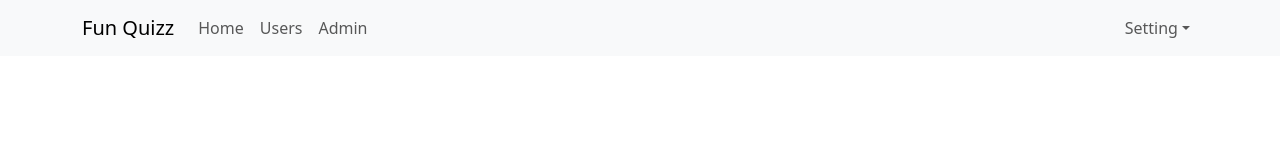
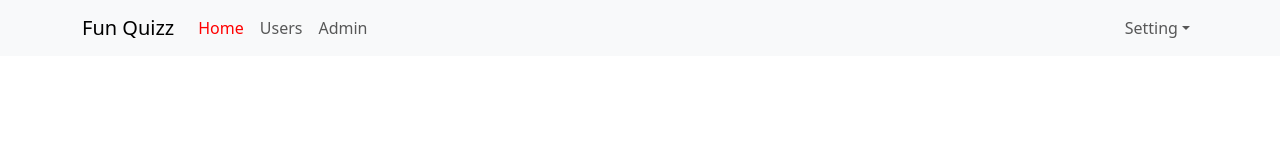
Before and after one commit to AnhDuyDao/test-demo-react, a React (Create React App) app: page / in a window 1280 px wide. Shown: the top 160 px of the page. Built offline with nearby package versions, Linux system fonts and the light colour scheme.

Commit message:
Session 50

```diff
--- a/src/App.scss
+++ b/src/App.scss
@@ -7,3 +7,15 @@
   -webkit-font-smoothing: antialiased;
   -moz-osx-font-smoothing: grayscale;
 }
+
+.app-container {
+  .header-container {
+    .navbar-nav {
+      .nav-link{
+        &.active{
+          color: red;
+        }
+      }
+    }
+  }
+}
--- a/src/components/Header/Header.js
+++ b/src/components/Header/Header.js
@@ -2,7 +2,7 @@
 import Nav from 'react-bootstrap/Nav';
 import Navbar from 'react-bootstrap/Navbar';
 import NavDropdown from 'react-bootstrap/NavDropdown';
-import { Link } from 'react-router-dom';
+import { NavLink } from 'react-router-dom';
 const Header = () => {
    return (
       <Navbar expand="lg" className="bg-body-tertiary">
@@ -11,9 +11,9 @@
             <Navbar.Toggle aria-controls="basic-navbar-nav" />
             <Navbar.Collapse id="basic-navbar-nav">
                <Nav className="me-auto">
-                  <Link to="/" className='nav-link'>Home</Link>
-                  <Link to="/users" className='nav-link'>Users</Link>
-                  <Link to="/admins" className='nav-link'>Admin</Link>
+                  <NavLink to="/" className='nav-link '>Home</NavLink>
+                  <NavLink to="/users" className='nav-link '>Users</NavLink>
+                  <NavLink to="/admins" className='nav-link '>Admin</NavLink>
                   {/* <Nav.Link href="/">Home</Nav.Link>
                   <Nav.Link href="/users">Users</Nav.Link>
                   <Nav.Link href="/admins">Admin</Nav.Link> */}
```
